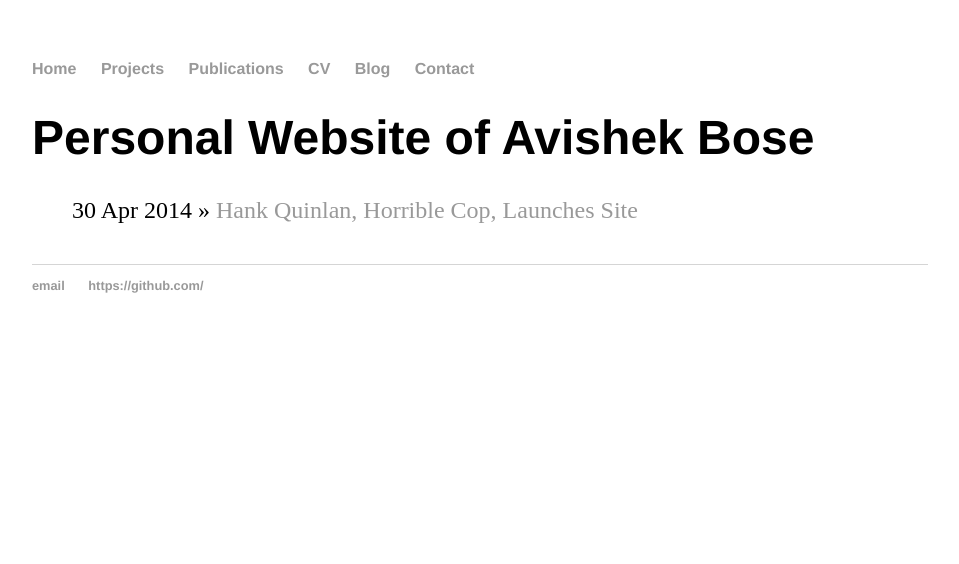
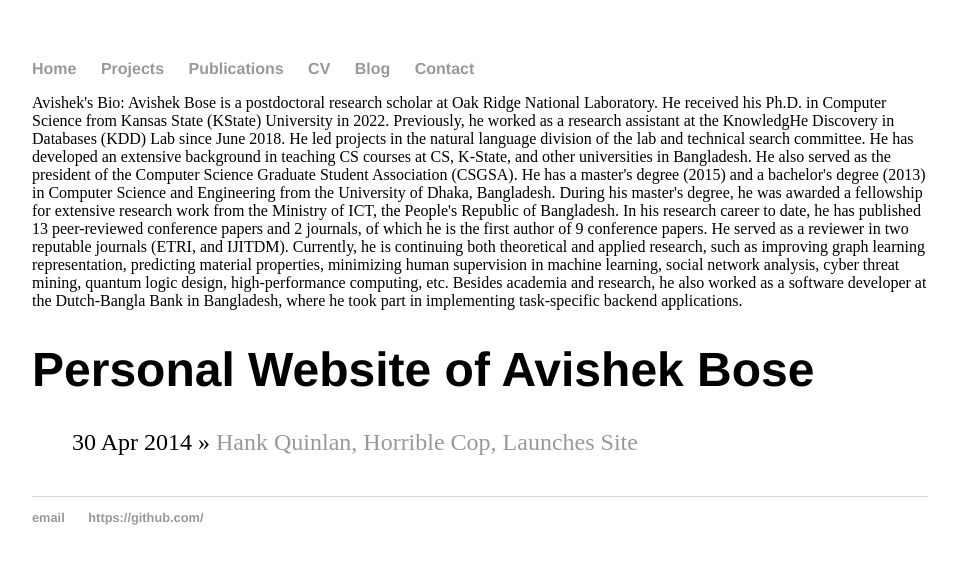
Before and after one commit to abose17/abose17.github.io, a Jekyll site: the page built from blog/index.html, in a window 1280 px wide. Shown: the top 564 px of the page, without its empty margins (160-1119 px from the left). Built offline with Jekyll 4.4.1, drawn with Linux system fonts in a browser that asks for light colours.

Commit message:
Update index.html

```diff
--- a/blog/index.html
+++ b/blog/index.html
@@ -2,7 +2,12 @@
 layout: default
 title: Personal Website of Avishek Bose
 ---
-	<h1>{{ page.title }}</h1>
+Avishek's Bio:
+ Avishek Bose is a postdoctoral research scholar at Oak Ridge National Laboratory. He received his Ph.D. in Computer Science from Kansas State (KState) University in 2022. Previously, he worked as a research assistant at the KnowledgHe Discovery in Databases (KDD) Lab since June 2018. He led projects in the natural language division of the lab and technical search committee. He has developed an extensive background in teaching CS courses at CS, K-State, and other universities in Bangladesh. He also served as the president of the Computer Science Graduate Student Association (CSGSA). He has a master's degree (2015) and a bachelor's degree (2013) in Computer Science and Engineering from the University of Dhaka, Bangladesh. During his master's degree, he was awarded a fellowship for extensive research work from the Ministry of ICT, the People's Republic of Bangladesh.
+
+In his research career to date, he has published 13 peer-reviewed conference papers and 2 journals, of which he is the first author of 9 conference papers. He served as a reviewer in two reputable journals (ETRI, and IJITDM). Currently, he is continuing both theoretical and applied research, such as improving graph learning representation, predicting material properties, minimizing human supervision in machine learning, social network analysis, cyber threat mining, quantum logic design, high-performance computing, etc. Besides academia and research, he also worked as a software developer at the Dutch-Bangla Bank in Bangladesh, where he took part in implementing task-specific backend applications.
+
+<h1>{{ page.title }}</h1>
 	<ul class="posts">
 
 	  {% for post in site.posts %}
```
